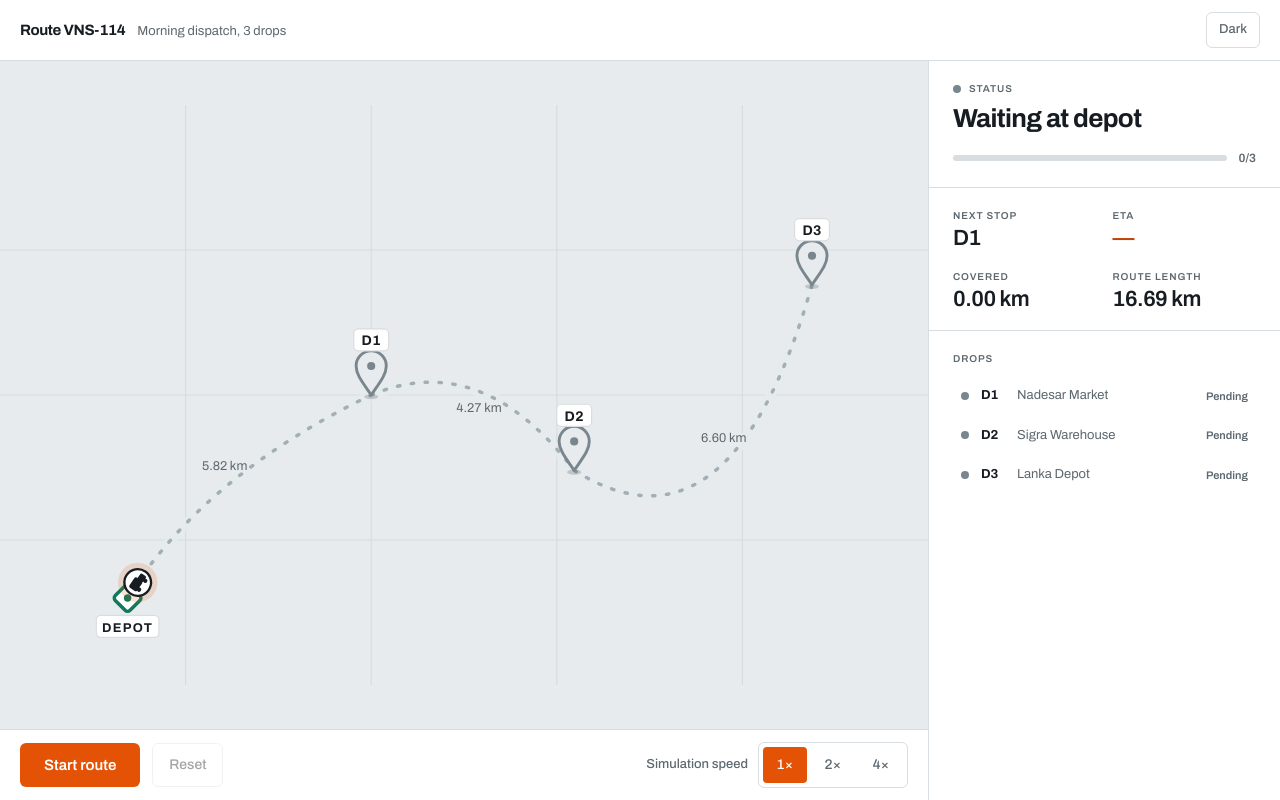
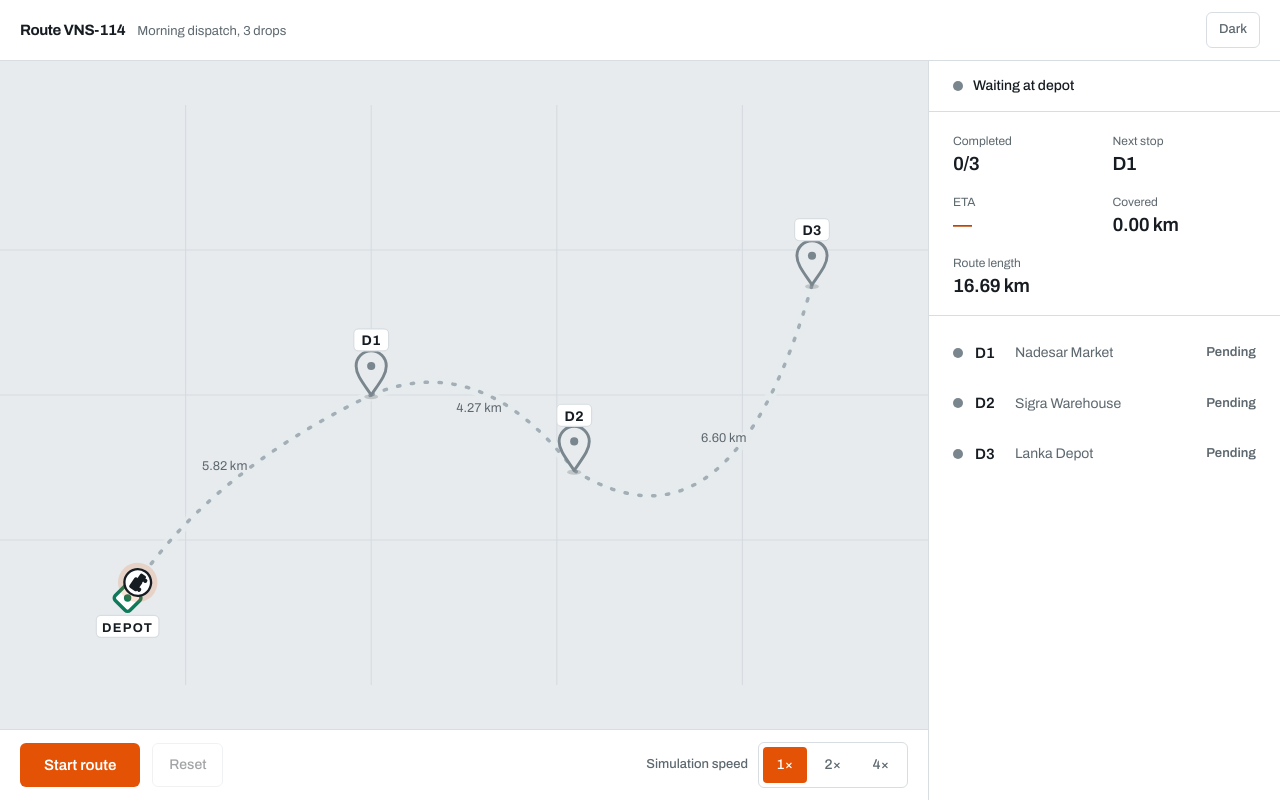
Before and after one commit to Ahmad-Zia10/Truck-Route-Visualizer, a React (Vite) app: page / in a window 1280 px wide. Built offline with nearby package versions, Linux system fonts and the light colour scheme.

Commit message:
style: promote drops list to primary panel content

```diff
--- a/src/components/StatusPanel.jsx
+++ b/src/components/StatusPanel.jsx
@@ -8,7 +8,6 @@ import {
   selectEtaSeconds,
   selectStopStates,
   selectCompletedCount,
-  selectProgress,
   selectStatus,
   toKm,
 } from '../features/route/selectors';
@@ -29,16 +28,18 @@ const formatEta = (seconds) => {
   return m > 0 ? `${m}m ${s}s` : `${s}s`;
 };
 
+const READOUT_TONE = {
+  accent: 'text-(--accent-ink)',
+  done: 'text-(--pin-done)',
+  default: 'text-(--text)',
+};
+
 function Readout({ label, value, tone = 'default' }) {
   return (
     <div>
-      <div className="text-[10px] font-semibold uppercase tracking-[0.09em] text-(--text-soft)">
-        {label}
-      </div>
+      <div className="text-[12px] text-(--text-soft)">{label}</div>
       <div
-        className={`tnum mt-1 text-[22px] font-semibold leading-none tracking-tight ${
-          tone === 'accent' ? 'text-(--accent-ink)' : 'text-(--text)'
-        }`}
+        className={`tnum mt-1 text-[19px] font-semibold leading-none tracking-tight ${READOUT_TONE[tone]}`}
       >
         {value}
       </div>
@@ -56,7 +57,6 @@ export default function StatusPanel() {
   const eta = useSelector(selectEtaSeconds);
   const stops = useSelector(selectStopStates);
   const completed = useSelector(selectCompletedCount);
-  const progress = useSelector(selectProgress);
 
   // Same three hues as the pins, so the headline dot and the map agree.
   const dotColour =
@@ -73,21 +73,18 @@ export default function StatusPanel() {
       className="flex w-full shrink-0 flex-col border-t border-(--line) bg-(--panel) lg:w-[352px] lg:border-l lg:border-t-0"
       aria-label="Truck status"
     >
-      {/* Question one: where is the truck. Largest thing in the panel. */}
-      <div className="border-b border-(--line) px-6 py-5">
-        <div className="flex items-center gap-2">
+      {/* Question one: what is happening now. Body size — the dot carries the
+          state, and the drops list below is what the panel is for. */}
+      <div className="border-b border-(--line) px-6 py-4">
+        <div className="flex items-center gap-2.5">
           <span
-            className="h-2 w-2 shrink-0 rounded-full"
+            className="h-2.5 w-2.5 shrink-0 rounded-full"
             style={{ background: dotColour }}
           />
-          <span className="text-[10px] font-semibold uppercase tracking-[0.09em] text-(--text-soft)">
-            Status
-          </span>
+          <h2 className="text-[14px] font-medium leading-tight text-(--text)">
+            {statusLabel}
+          </h2>
         </div>
-
-        <h2 className="mt-2 text-[26px] font-bold leading-[1.12] tracking-tight text-(--text)">
-          {statusLabel}
-        </h2>
 
         {/* Screen readers hear status changes without watching the map. The text
             is memoized on discrete state, so the ~10Hz distance ticks re-render
@@ -95,22 +92,17 @@ export default function StatusPanel() {
         <p className="sr-only" aria-live="polite">
           {announcement}
         </p>
-
-        <div className="mt-4 flex items-center gap-3">
-          <div className="h-1.5 flex-1 overflow-hidden rounded-full bg-(--line)">
-            <div
-              className="motion-travel h-full rounded-full bg-(--trail) transition-[width] duration-150 ease-linear"
-              style={{ width: `${progress * 100}%` }}
-            />
-          </div>
-          <span className="tnum shrink-0 text-[12px] font-semibold text-(--text-soft)">
-            {completed}/{stops.length}
-          </span>
-        </div>
       </div>
 
       {/* Questions two and three. */}
       <div className="grid grid-cols-2 gap-x-4 gap-y-5 border-b border-(--line) px-6 py-5">
+        {/* The aggregate the drops list only implies. It stays a single figure
+            at any stop count, where counting green rows stops scaling. */}
+        <Readout
+          label="Completed"
+          value={`${completed}/${stops.length}`}
+          tone={status === 'complete' ? 'done' : 'default'}
+        />
         <Readout label="Next stop" value={nextStop ? nextStop.label : '—'} />
         <Readout
           // While unloading the countdown is to the end of the unload, not to an
@@ -123,14 +115,11 @@ export default function StatusPanel() {
         <Readout label="Route length" value={`${toKm(total).toFixed(2)} km`} />
       </div>
 
-      {/* The manifest. Scrolls independently so the readouts above never leave
-          the viewport on a short screen. */}
-      <div className="min-h-0 flex-1 overflow-y-auto px-6 py-5">
-        <div className="text-[10px] font-semibold uppercase tracking-[0.09em] text-(--text-soft)">
-          Drops
-        </div>
-
-        <ol className="mt-3 space-y-1">
+      {/* The manifest — the visual centre of the panel, and the last thing in
+          the reading order: what has been delivered. Scrolls independently so
+          the readouts above never leave the viewport on a short screen. */}
+      <div className="min-h-0 flex-1 overflow-y-auto px-4 py-3">
+        <ol>
           {stops.map((stop) => {
             const { dot, ink, label: stateLabel, emphatic } = STOP_STATE[stop.state];
             const live = stop.state === 'delivering';
@@ -139,25 +128,25 @@ export default function StatusPanel() {
                 key={stop.id}
                 // The stop being served is lifted onto its own tinted row, so
                 // the eye lands on it before reading any word.
-                className={`flex items-center gap-3 rounded-md px-2 py-2 ${
+                className={`flex items-center gap-3 rounded-md px-2 py-3.5 ${
                   live ? 'bg-(--accent)/10' : ''
                 }`}
               >
                 <span
-                  className="h-2 w-2 shrink-0 rounded-full"
+                  className="h-2.5 w-2.5 shrink-0 rounded-full"
                   style={{ background: `var(${dot})` }}
                 />
-                <span className="w-6 shrink-0 text-[13px] font-bold text-(--text)">
+                <span className="w-7 shrink-0 text-[15px] font-semibold text-(--text)">
                   {stop.label}
                 </span>
-                <span className="min-w-0 flex-1 truncate text-[13px] text-(--text-soft)">
+                <span className="min-w-0 flex-1 truncate text-[14px] text-(--text-soft)">
                   {stop.name}
                 </span>
                 {/* The state word carries its own colour and weight when it is
                     live or done, so the three states separate at a glance
                     rather than only on close reading of a grey column. */}
                 <span
-                  className="shrink-0 text-[11px] font-semibold"
+                  className="shrink-0 text-[13px] font-semibold"
                   style={{ color: emphatic ? `var(${ink})` : 'var(--text-soft)' }}
                 >
                   {stateLabel}
```
